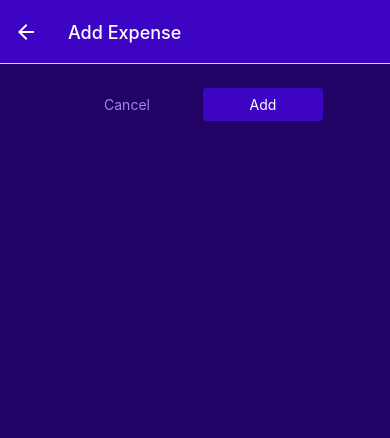
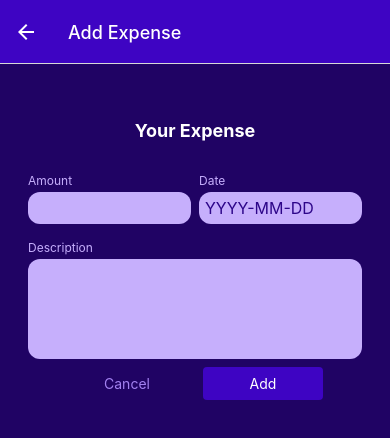
Before and after one commit to giannismanie/Expense_Tracker_App, a React Native app: screen /ManageExpense in a window 390 px wide. Shown: the top 438 px of the page. Built offline with nearby package versions, Linux system fonts and the light colour scheme.

Commit message:
Created input form on Add expense
Created Input & ExpenseForm components

```diff
--- /dev/null
+++ b/components/ExpensesOutput/ManageExpense/ExpenseForm.js
@@ -0,0 +1,58 @@
+import { StyleSheet, Text, View } from "react-native";
+import Input from "./Input";
+
+function ExpenseForm() {
+  function amountChangedHandler() {}
+  return (
+    <View style={styles.form}>
+      <Text style={styles.title}>Your Expense</Text>
+      <View style={styles.inputRow}>
+        <Input
+          style={styles.rowInput}
+          label="Amount"
+          textInputConfig={{
+            keyboardType: "decimal-pad",
+            onChangeText: amountChangedHandler,
+          }}
+        />
+        <Input
+          style={styles.rowInput}
+          label="Date"
+          textInputConfig={{
+            placeholder: "YYYY-MM-DD",
+            maxLength: 10,
+            onChangeText: () => {},
+          }}
+        />
+      </View>
+      <Input
+        label="Description"
+        textInputConfig={{
+          multiline: true,
+        }}
+      />
+    </View>
+  );
+}
+
+export default ExpenseForm;
+
+const styles = StyleSheet.create({
+  form: {
+    marginTop: 8,
+  },
+  title: {
+    fontSize: 18,
+    fontWeight: "bold",
+    color: "white",
+    marginVertical: 24,
+    textAlign: "center",
+  },
+  inputRow: {
+    flexDirection: "row",
+    justifyContent: "space-between",
+  },
+  rowInput: {
+    flex: 1,
+  },
+});
--- /dev/null
+++ b/components/ExpensesOutput/ManageExpense/Input.js
@@ -0,0 +1,42 @@
+import { StyleSheet, Text, TextInput, View } from "react-native";
+import { GlobalStyles } from "../../../constants/styles";
+
+function Input({ label, style, textInputConfig }) {
+  const inputStyles = [styles.input];
+
+  if (textInputConfig && textInputConfig.multiline) {
+    inputStyles.push(styles.inputMultiline);
+  }
+
+  return (
+    <View style={[styles.container, style]}>
+      <Text style={styles.label}>{label}</Text>
+      <TextInput style={inputStyles} {...textInputConfig} />
+    </View>
+  );
+}
+
+export default Input;
+
+const styles = StyleSheet.create({
+  container: {
+    marginHorizontal: 4,
+    marginVertical: 8,
+  },
+  label: {
+    fontSize: 12,
+    color: GlobalStyles.colors.primary100,
+    marginBottom: 4,
+  },
+  input: {
+    backgroundColor: GlobalStyles.colors.primary100,
+    color: GlobalStyles.colors.primary700,
+    padding: 6,
+    borderRadius: 12,
+    fontSize: 16,
+  },
+  inputMultiline: {
+    minHeight: 100,
+    textAlignVertical: "top",
+  },
+});
--- a/screens/ManageExpenses.js
+++ b/screens/ManageExpenses.js
@@ -1,5 +1,6 @@
 import { useContext, useLayoutEffect } from "react";
 import { StyleSheet, View } from "react-native";
+import ExpenseForm from "../components/ExpensesOutput/ManageExpense/ExpenseForm";
 import Button from "../components/ExpensesOutput/UI/Button";
 import IconButton from "../components/ExpensesOutput/UI/IconButton";
 import { GlobalStyles } from "../constants/styles";
@@ -37,10 +38,11 @@ function ManageExpenses({ route, navigation }) {
 
   return (
     <View style={styles.container}>
-        <View style={styles.buttons}>
-          <Button style={styles.button} mode="flat" onPress={cancelHandler}>Cancel</Button>
-          <Button style={styles.button} onPress={confirmHandler}>{isEditing ? 'Update' : 'Add'}</Button>
-        </View>
+      <ExpenseForm />
+      <View style={styles.buttons}>
+        <Button style={styles.button} mode="flat" onPress={cancelHandler}>Cancel</Button>
+        <Button style={styles.button} onPress={confirmHandler}>{isEditing ? 'Update' : 'Add'}</Button>
+      </View>
       {isEditing && (
         <View style={styles.deleteContainer}>
           <IconButton icon="trash" color={GlobalStyles.colors.error500} size={36} onPress={deleteExpense} />
```
